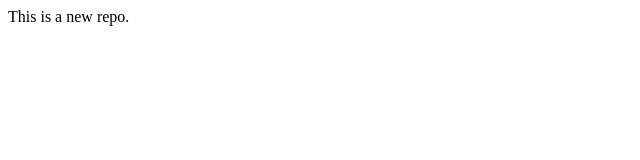
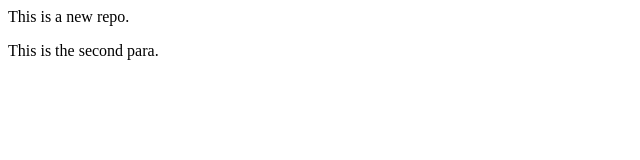
Before and after one commit to Kumkum1102/localrepo, a plain HTML site: page index.html in a window 1280 px wide. Shown: the whole page, without its empty margins (0-640 px from the left). Drawn offline with Linux system fonts and the light colour scheme.

Commit message:
New feature added

```diff
--- a/index.html
+++ b/index.html
@@ -1 +1,2 @@
 <p>This is a new repo.</p>
+<p>This is the second para.</p>
```
